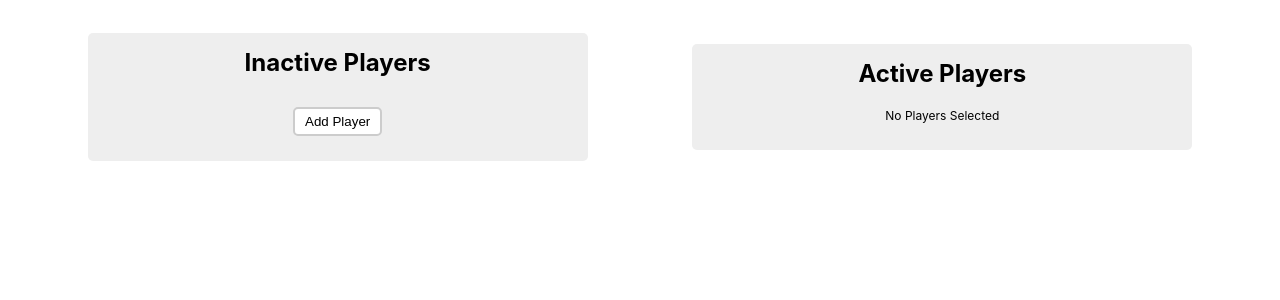
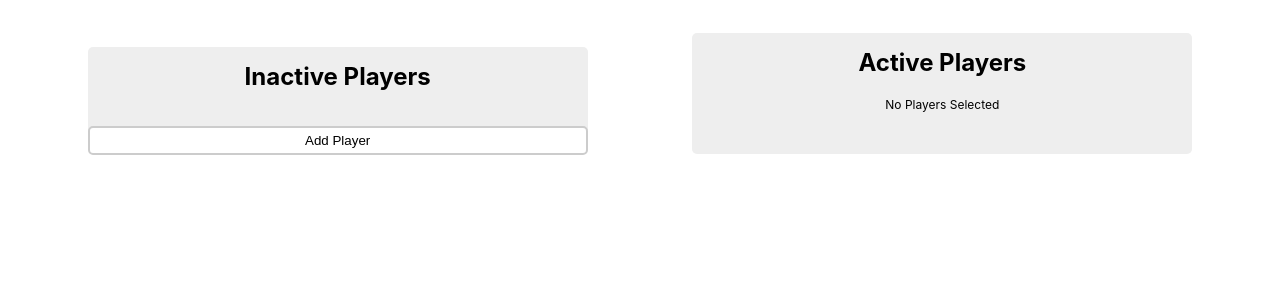
Before and after one commit to zneib/sub-watcher, a Svelte app: page / in a window 1280 px wide. Shown: the top 300 px of the page. Built offline with nearby package versions, Linux system fonts and the light colour scheme.

Commit message:
Adding some overflow and better form handling to person card

```diff
--- a/src/App.svelte
+++ b/src/App.svelte
@@ -67,11 +67,13 @@
       <button type="submit" value="default" on:click={deletePerson}>Confirm</button>
     </div>
   </dialog>
-  <article>
+  <article class="inactive">
     <h2>Inactive Players</h2>
-    {#each people as person}
-      <Person name={person} addActivePlayer={addActivePlayer} showDialogElement={showDialogElement} />
-    {/each}
+    <div class="person-container">
+      {#each people as person}
+        <Person name={person} addActivePlayer={addActivePlayer} showDialogElement={showDialogElement} />
+      {/each}
+    </div>
     {#if showPlayersForm}
       <form on:submit|preventDefault={addPlayer}>
         <div>
@@ -85,11 +87,9 @@
       </form>
     {/if}
     {#if !showPlayersForm}
-      <div class="center">
-        <button on:click={() => showPlayersForm = true}>
-          Add Player
-        </button>
-      </div>
+      <button class="add" on:click={() => showPlayersForm = true}>
+        Add Player
+      </button>
     {/if}
   </article>
   <article>
@@ -129,11 +129,29 @@
   }
 
   article {
-    padding: 15px;
+    padding: 15px 15px 30px;
     margin: 25px;
     max-width: 500px;
     border-radius: 5px;
     flex: 1;
+  }
+
+  div.person-container {
+    max-height: 350px;
+    overflow-y: auto;
+  }
+
+  article.inactive {
+    position: relative;
+  }
+
+  .add {
+    position: absolute;
+    right: 0;
+    left: 0;
+    bottom: -15px;
+    margin: auto;
+    z-index: 1;
   }
 
   dialog {
@@ -152,9 +170,16 @@
 
   form {
     background: #fff;
+    border: 2px solid #ccc;
     border-radius: 5px;
     padding: 10px;
-    width: 100%;
+    width: 90%;
+    position: absolute;
+    right: 0;
+    left: 0;
+    bottom: -95px;
+    margin: auto;
+    z-index: 1;
   }
 
   label {
```
